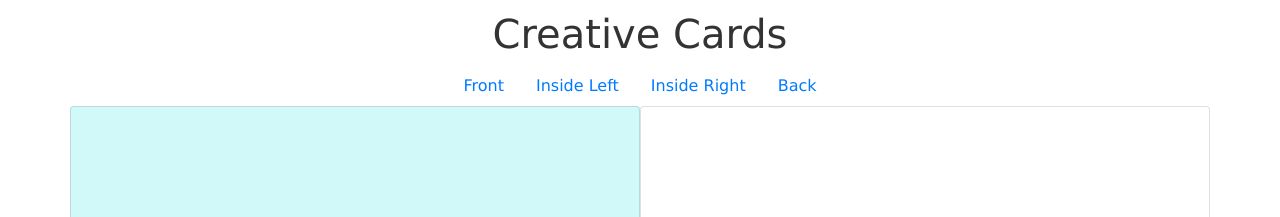
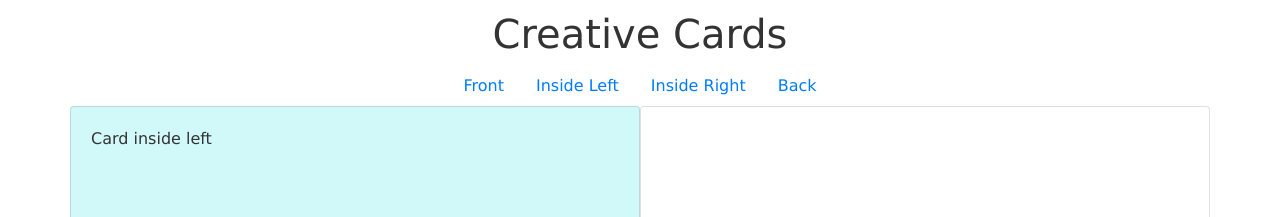
Before and after one commit to graysonlee123/vue-creative-cards, a Vue app: page / in a window 1280 px wide. Both pictures are taken after a click on the link "Inside Left". Shown: the top 217 px of the page. Built offline with nearby package versions, Linux system fonts and the light colour scheme.

Commit message:
adds more card components

```diff
--- a/src/App.vue
+++ b/src/App.vue
@@ -2,8 +2,8 @@
   <div class="container">
     <div class="row">
       <div class="col-sm-12">
-        <nav-header @pageWasChanged="currentPage = $event"></nav-header>
-        <card-front></card-front>
+        <navHeader @pageWasChanged="currentPage = $event"></navHeader>
+        <component :is="currentPage"></component>
       </div>
     </div>
   </div>
@@ -12,6 +12,9 @@
 <script>
 import Header from './components/Header.vue';
 import CardFront from './components/card/CardFront.vue'
+import CardInsideLeft from './components/card/CardInsideLeft.vue'
+import CardInsideRight from './components/card/CardInsideRight.vue'
+import CardBack from './components/card/CardBack.vue'
 
 export default {
   data: function() {
@@ -20,8 +23,11 @@ export default {
     }
   },
   components: {
-    'nav-header': Header,
-    'card-front': CardFront
+    navHeader: Header,
+    cardFront: CardFront,
+    CardInsideLeft: CardInsideLeft,
+    CardInsideRight: CardInsideRight,
+    CardBack: CardBack
   }
 }
 </script>
--- /dev/null
+++ b/src/components/card/CardBack.vue
@@ -0,0 +1,25 @@
+<template>
+  <div class="row">
+    <div class="col-sm-6 card edit-area">
+      <p>Card Back</p>
+    </div>
+    <div class="col-sm-6 card card-display"></div>
+  </div>
+</template>
+
+<script>
+
+</script>
+
+<style>
+  .edit-area {
+    background-color: #d2f9f9;
+    padding: 20px;
+    height: 800px;
+  }
+
+  .card-display {
+    height: 800px;
+    padding: 20px;
+  }
+</style>
--- /dev/null
+++ b/src/components/card/CardInsideLeft.vue
@@ -0,0 +1,25 @@
+<template>
+  <div class="row">
+    <div class="col-sm-6 card edit-area">
+      <p>Card inside left</p>
+    </div>
+    <div class="col-sm-6 card card-display"></div>
+  </div>
+</template>
+
+<script>
+
+</script>
+
+<style>
+  .edit-area {
+    background-color: #d2f9f9;
+    padding: 20px;
+    height: 800px;
+  }
+
+  .card-display {
+    height: 800px;
+    padding: 20px;
+  }
+</style>
--- /dev/null
+++ b/src/components/card/CardInsideRight.vue
@@ -0,0 +1,25 @@
+<template>
+  <div class="row">
+    <div class="col-sm-6 card edit-area">
+      <p>Card inside right</p>
+    </div>
+    <div class="col-sm-6 card card-display"></div>
+  </div>
+</template>
+
+<script>
+
+</script>
+
+<style>
+  .edit-area {
+    background-color: #d2f9f9;
+    padding: 20px;
+    height: 800px;
+  }
+
+  .card-display {
+    height: 800px;
+    padding: 20px;
+  }
+</style>
```
